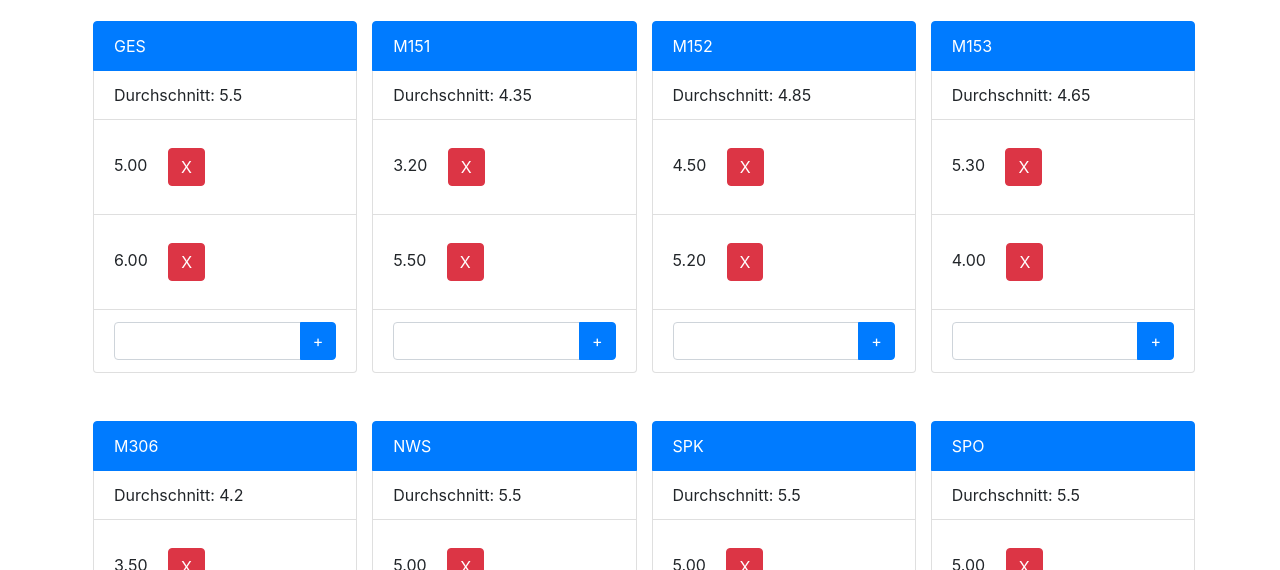
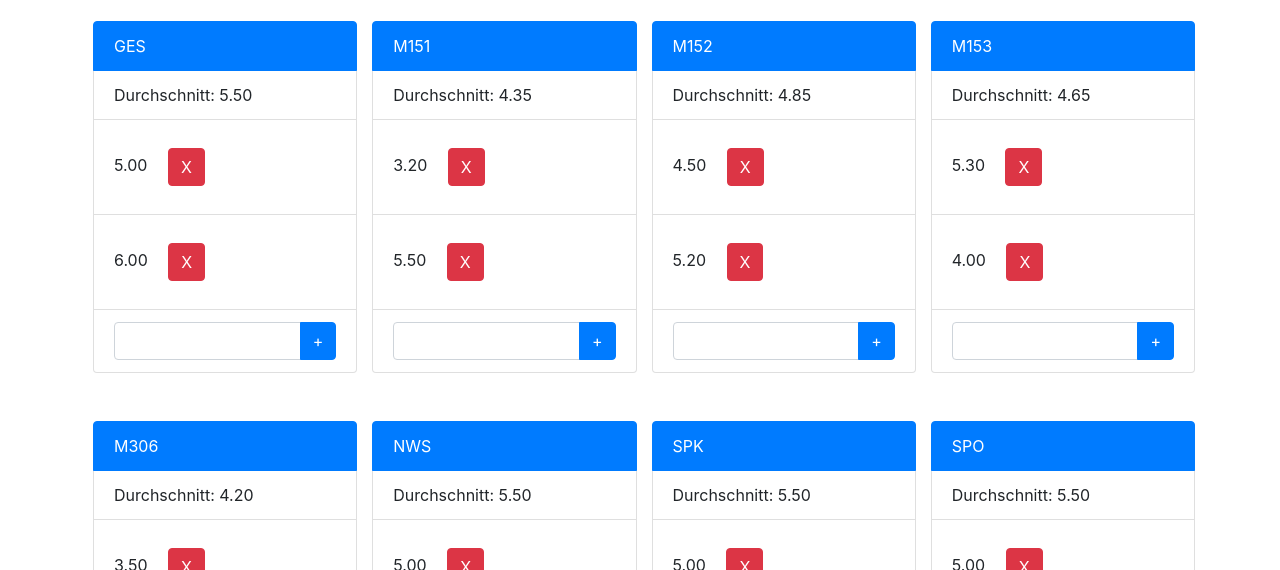
Before and after one commit to lucaaeberhard/Notenverwaltung, a Vue app: page / in a window 1280 px wide. Shown: the part 169-739 px from the top of the page. Built offline with nearby package versions, Linux system fonts and the light colour scheme.

Commit message:
add toFixed

```diff
--- a/src/components/GradeComponent.vue
+++ b/src/components/GradeComponent.vue
@@ -14,9 +14,9 @@
 <div class="row ml-2">
   <ul class="col-md-3 list-group mb-5" v-for="subject in subjects">
     <li class="list-group-item active">{{subject.name}}</li>
-    <li class="list-group-item">Durchschnitt: {{subject.average}}</li>
+    <li class="list-group-item">Durchschnitt: {{parseFloat(subject.average).toFixed(2)}}</li>
     <li class="list-group-item" v-for="(grades, index) in subject.grades">
-      {{grades.toFixed(2)}}
+      {{parseFloat(grades).toFixed(2)}}
       <button @click="deleteGrade(subject.name, index)" type="button" class="btn btn-danger m-3">X</button>
     </li>
     <li class="list-group-item">
```
